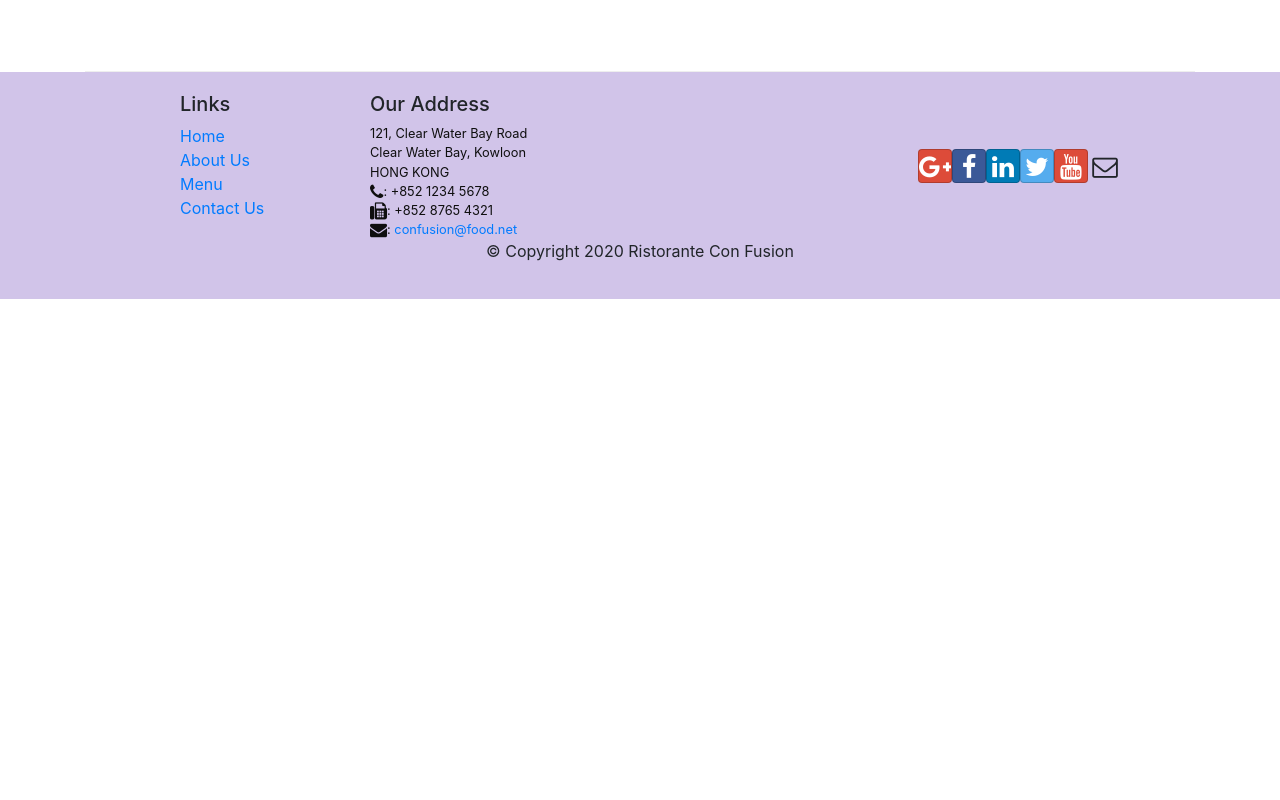
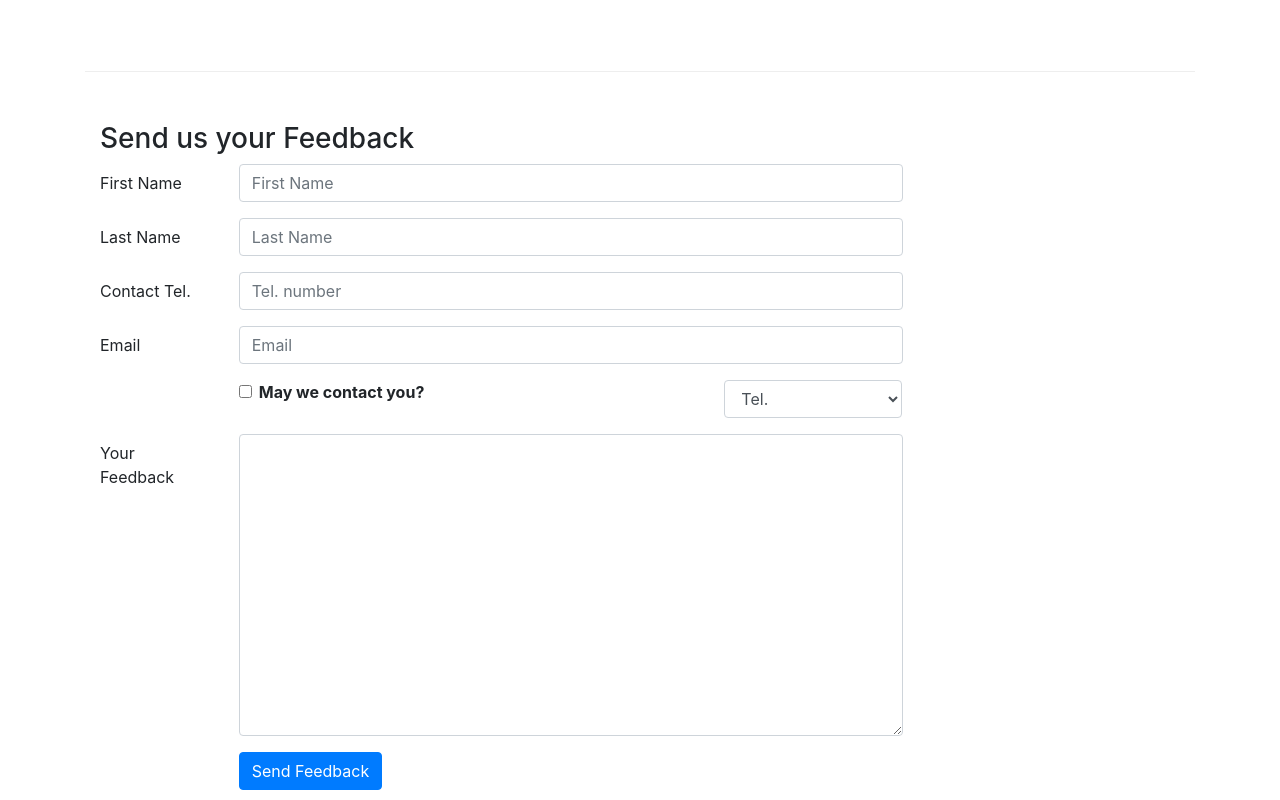
Before and after one commit to adnansadar/Restaurant-App-ReactJS, a React (Create React App) app in the folder confusion/: page /contactus in a window 1280 px wide. Shown: the part 800-1600 px from the top of the page. Before the commit the page ends 1099 px from the top, so only its background shows below. Built offline with nearby package versions, Linux system fonts and the light colour scheme.

Commit message:
created form in contactus component

```diff
--- a/confusion/src/components/AboutComponent.js
+++ b/confusion/src/components/AboutComponent.js
@@ -26,6 +26,7 @@
   );
 };
 
+// props needs to be passed in for a functional component unlike a class component
 function About(props) {
   const leaders = props.leaders.map((leader) => {
     return <RenderLeader leader={leader} />;
--- a/confusion/src/components/ContactComponent.js
+++ b/confusion/src/components/ContactComponent.js
@@ -1,9 +1,53 @@
 /* eslint-disable jsx-a11y/anchor-is-valid */
-import React from "react";
-import { Breadcrumb, BreadcrumbItem } from "reactstrap";
+import React, { Component } from "react";
+import {
+  Breadcrumb,
+  BreadcrumbItem,
+  Button,
+  Form,
+  FormGroup,
+  Label,
+  Input,
+  Col,
+} from "reactstrap";
 import { Link } from "react-router-dom";
 
-function Contact(props) {
+class Contact extends Component {
+  constructor(props) {
+    super(props);
+
+    this.state = {
+      firstname: "",
+      lastname: "",
+      telnum: "",
+      email: "",
+      agree: false,
+      contactType: "Tel.",
+      message: "",
+    };
+
+    this.handleInputChange = this.handleInputChange.bind(this);
+    this.handleSubmit = this.handleSubmit.bind(this);
+  }
+
+  handleInputChange(event) {
+    const target = event.target;
+    const value = target.type === "checkbox" ? target.checked : target.value;
+    const name = target.name;
+
+    this.setState({
+      [name]: value, // set target's name to the target's value entered or the checkbox value
+    });
+  }
+
+  handleSubmit(event) {
+    console.log("Current State is: " + JSON.stringify(this.state));
+    alert("Current State is: " + JSON.stringify(this.state));
+    // JSON.stringify is used otherwise it returns object
+    event.preventDefault();
+    // prevent default form action to submit
+  }
+  render() {
     return (
       <div className="container">
         <div className="row">
@@ -64,8 +108,130 @@
             </div>
           </div>
         </div>
+        <div className="row row-content">
+          <div className="col-12">
+            <h3>Send us your Feedback</h3>
+          </div>
+          <div className="col-12 col-md-9">
+            {/* on md to lg screens columns occupy 9 grid parts else 12 */}
+            {/* This is a controlled component in React as we keep updating and storing the value in the state which is the single source of truth and this value can also be accessed by other components */}
+            <Form onSubmit={this.handleSubmit}>
+              <FormGroup row>
+                <Label htmlFor="firstname" md={2}>
+                  First Name
+                </Label>
+                <Col md={10}>
+                  <Input
+                    type="text"
+                    id="firstname"
+                    name="firstname"
+                    placeholder="First Name"
+                    value={this.state.firstname}
+                    // Since the value attribute is set on our form element, the displayed value will always be this.state.value, making the React state the source of truth.
+                    onChange={this.handleInputChange}
+                    // handleChange runs on every keystroke to update the React state, the displayed value will update as the user types
+                  />
+                </Col>
+              </FormGroup>
+              <FormGroup row>
+                <Label htmlFor="lastname" md={2}>
+                  Last Name
+                </Label>
+                <Col md={10}>
+                  <Input
+                    type="text"
+                    id="lastname"
+                    name="lastname"
+                    placeholder="Last Name"
+                    value={this.state.lastname}
+                    onChange={this.handleInputChange}
+                  />
+                </Col>
+              </FormGroup>
+              <FormGroup row>
+                <Label htmlFor="telnum" md={2}>
+                  Contact Tel.
+                </Label>
+                <Col md={10}>
+                  <Input
+                    type="tel"
+                    id="telnum"
+                    name="telnum"
+                    placeholder="Tel. number"
+                    value={this.state.telnum}
+                    onChange={this.handleInputChange}
+                  />
+                </Col>
+              </FormGroup>
+              <FormGroup row>
+                <Label htmlFor="email" md={2}>
+                  Email
+                </Label>
+                <Col md={10}>
+                  <Input
+                    type="email"
+                    id="email"
+                    name="email"
+                    placeholder="Email"
+                    value={this.state.email}
+                    onChange={this.handleInputChange}
+                  />
+                </Col>
+              </FormGroup>
+              <FormGroup row>
+                <Col md={{ size: 6, offset: 2 }}>
+                  <FormGroup check>
+                    <Label check>
+                      <Input
+                        type="checkbox"
+                        name="agree"
+                        checked={this.state.agree}
+                        onChange={this.handleInputChange}
+                      />{" "}
+                      <strong>May we contact you?</strong>
+                    </Label>
+                  </FormGroup>
+                </Col>
+                <Col md={{ size: 3, offset: 1 }}>
+                  <Input
+                    type="select"
+                    name="contactType"
+                    value={this.state.contactType}
+                    onChange={this.handleInputChange}
+                  >
+                    <option>Tel.</option>
+                    <option>Email</option>
+                  </Input>
+                </Col>
+              </FormGroup>
+              <FormGroup row>
+                <Label htmlFor="message" md={2}>
+                  Your Feedback
+                </Label>
+                <Col md={10}>
+                  <Input
+                    type="textarea"
+                    id="message"
+                    name="message"
+                    rows="12"
+                    value={this.state.message}
+                    onChange={this.handleInputChange}
+                  ></Input>
+                </Col>
+              </FormGroup>
+              <FormGroup row>
+                <Col md={{ size: 10, offset: 2 }}>
+                  <Button type="submit" color="primary">
+                    Send Feedback
+                  </Button>
+                </Col>
+              </FormGroup>
+            </Form>
+          </div>
+        </div>
       </div>
     );
   }
+}
 
 export default Contact;
```
Lines whose indentation alone changed are shown as unchanged.
